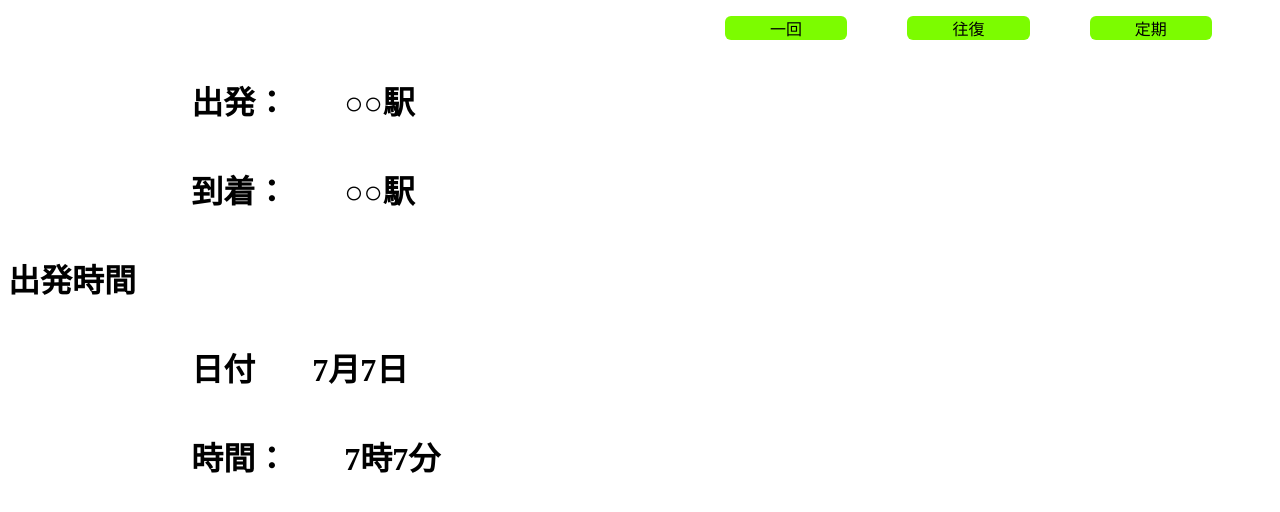
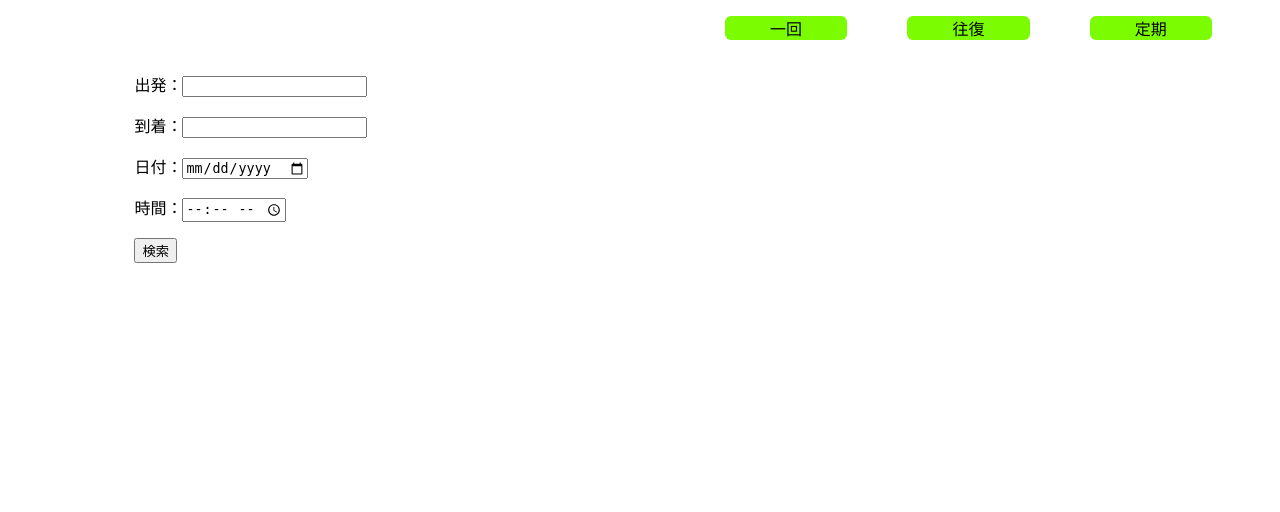
Before and after one commit to sh1ro06293/U22, a Flask app: page /route in a window 1280 px wide. Shown: the top 512 px of the page. Run offline with Flask 3, Linux system fonts and the light colour scheme; the visitor is signed in with stand-in values (Sample User, id 1).

Commit message:
routeの変更

```diff
--- a/src/app/app.py
+++ b/src/app/app.py
@@ -84,7 +84,17 @@ def mypage():
 @app.route('/route')
 @login_required
 def route():
+    if request.method == 'POST':
+        departure = request.form.get('departure')
+        arrival = request.form.get('arrival')
+        day = request.form.get('day')
+        delattr_time = request.form.get('time')
+        # db登録
+
+
     return render_template('route.html')
+
+
 
 @app.route('/logout')
 def logout():
--- a/src/app/templates/route.html
+++ b/src/app/templates/route.html
@@ -24,26 +24,14 @@
     </header>
 <main>
 <div class="wrap">
-<h1>出発：</h1>
-<h1>○○駅</h1>
+    <form action="">
+        <p>出発：<input type="text" name="departure" id="departure"></p>
+        <p>到着：<input type="text" name="arrive" id="arrive"></p>
+        <p>日付：<input type="date" name="day" id="day"></p>
+        <p>時間：<input type="time" name="time" id="time"></p>
+        <button>検索</button>
+    </form>
 </div>
-
-<div class="wrap">
-    <h1>到着：</h1>
-    <h1>○○駅</h1>
-    </div>
-
-<h1>出発時間</h1>
-
-<div class="wrap">
-    <h1>日付</h1>
-    <h1>7月7日</h1>
-    </div>
-
-    <div class="wrap">
-        <h1>時間：</h1>
-        <h1>7時7分</h1>
-        </div>
 
 </main>
 
```
